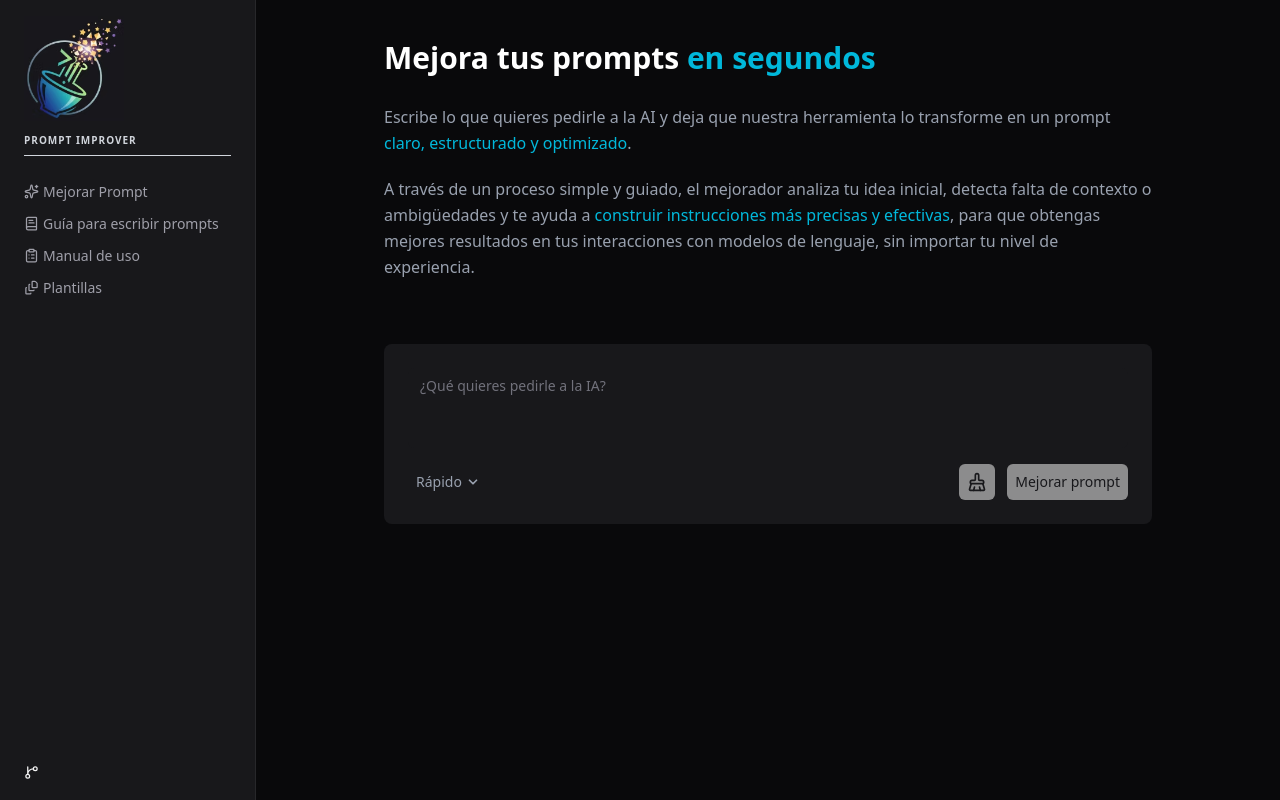
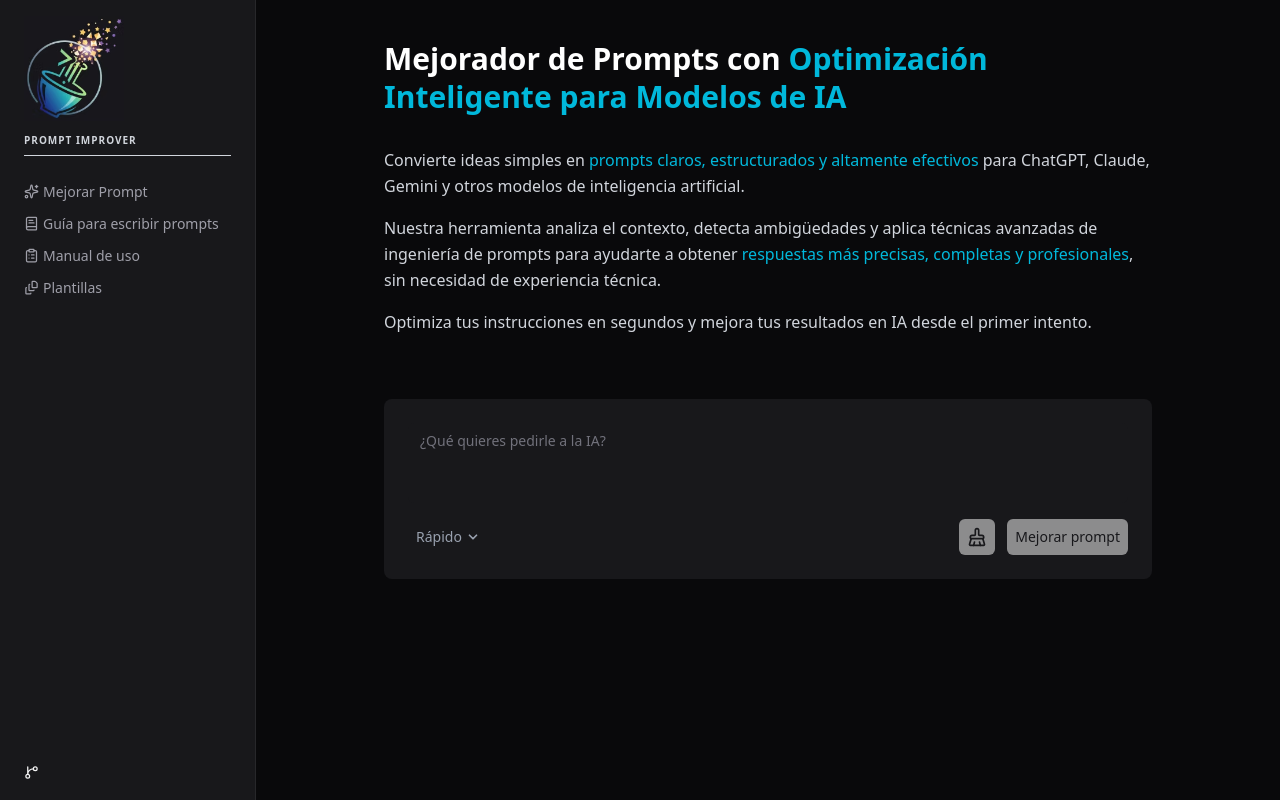
Before and after one commit to barrerasaezgonzalo/react-prompt-improver, a Next.js app: page / in a window 1280 px wide. Built offline with nearby package versions, Linux system fonts and the light colour scheme.

Commit message:
feat:change copy

```diff
--- a/src/app/layout.tsx
+++ b/src/app/layout.tsx
@@ -15,7 +15,7 @@ const geistMono = Geist_Mono({
 
 export const metadata: Metadata = {
   title: "Prompt Improver",
-  description: "Mejora tus prompts en segundos!",
+  description: "Descubre cómo nuestro mejorador de prompts puede ayudarte a mejorar tus resultados de IA con algoritmos avanzados y técnicas de optimización inteligentes. Potencia ChatGPT y otros modelos en segundos.",
 };
 
 export default function RootLayout({
--- a/src/components/home/FromTemplate.tsx
+++ b/src/components/home/FromTemplate.tsx
@@ -4,10 +4,10 @@ export function FromTemplate({ template }: FromTemplateProps) {
   return (
     <div>
       {template?.title ? (
-        <div className="leading-relaxed text-md text-gray-400 mb-2">
+        <div className="leading-relaxed text-md text-gray-300 mb-2 border-l border-l-gray-300 border-l-2 pl-4">
           Has cargado la plantilla{" "}
           <span className="text-cyan-500 font-medium">{template?.title}</span>.{" "}
-          <span className="font-bold text-white">
+          <span className="font-bold">
             Edita el contenido dentro de los [corchetes] con tus datos reales
           </span>{" "}
           y luego haz clic en{" "}
--- a/src/components/home/HomeHeader.tsx
+++ b/src/components/home/HomeHeader.tsx
@@ -1,23 +1,33 @@
 export function HomeHeader() {
   return (
-    <header className="flex flex-col gap-3">
-      <h1 className="mb-4 text-3xl font-bold text-white mt-6 md:mt-0">
-        Mejora tus prompts <span className="text-cyan-500">en segundos</span>
+    <header className="flex flex-col gap-4 max-w-3xl">
+      <h1 className="mb-4 text-3xl font-bold text-white mt-6 md:mt-0 leading-tight">
+        Mejorador de Prompts con{" "}
+        <span className="text-cyan-500">
+          Optimización Inteligente para Modelos de IA
+        </span>
       </h1>
 
-      <p className="leading-relaxed text-md text-gray-400 mb-2">
-        Escribe lo que quieres pedirle a la AI y deja que nuestra herramienta lo
-        transforme en un prompt{" "}
-        <span className="text-cyan-500">claro, estructurado y optimizado</span>.
+      <p className="leading-relaxed text-md text-gray-300">
+        Convierte ideas simples en{" "}
+        <span className="text-cyan-500 font-medium">
+          prompts claros, estructurados y altamente efectivos
+        </span>{" "}
+        para ChatGPT, Claude, Gemini y otros modelos de inteligencia artificial.
       </p>
-      <p className="leading-relaxed text-md text-gray-400">
-        A través de un proceso simple y guiado, el mejorador analiza tu idea
-        inicial, detecta falta de contexto o ambigüedades y te ayuda a{" "}
-        <span className="text-cyan-500">
-          construir instrucciones más precisas y efectivas
+
+      <p className="leading-relaxed text-md text-gray-300">
+        Nuestra herramienta analiza el contexto, detecta ambigüedades y aplica
+        técnicas avanzadas de ingeniería de prompts para ayudarte a obtener{" "}
+        <span className="text-cyan-500 font-medium">
+          respuestas más precisas, completas y profesionales
         </span>
-        , para que obtengas mejores resultados en tus interacciones con modelos
-        de lenguaje, sin importar tu nivel de experiencia.
+        , sin necesidad de experiencia técnica.
+      </p>
+
+      <p className="leading-relaxed text-md text-gray-300">
+        Optimiza tus instrucciones en segundos y mejora tus resultados en IA
+        desde el primer intento.
       </p>
     </header>
   );
```
